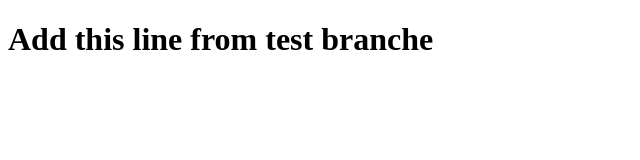
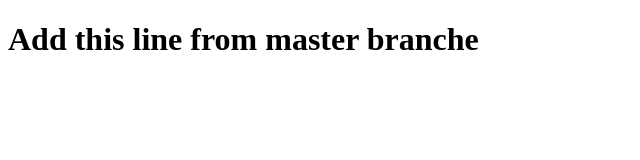
Before and after one commit to oukirche/demo, a plain HTML site: page index.html in a window 1280 px wide. Shown: the whole page, without its empty margins (0-640 px from the left). Drawn offline with Linux system fonts and the light colour scheme.

Commit message:
update html file from master branche

```diff
--- a/index.html
+++ b/index.html
@@ -5,7 +5,7 @@
 </head>
 <body>
 
-<h1>Add this line from test branche</h1>
+<h1>Add this line from master branche</h1>
 
 </body>
 </html>
```
